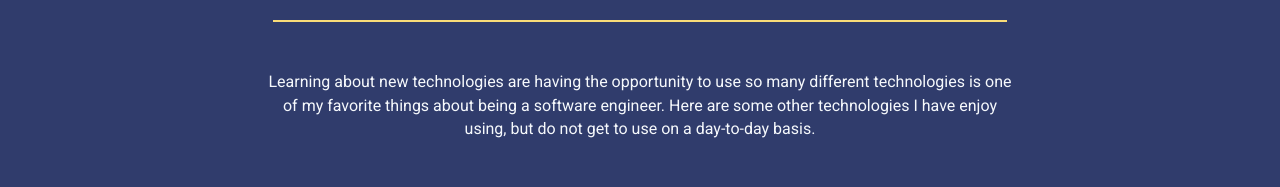
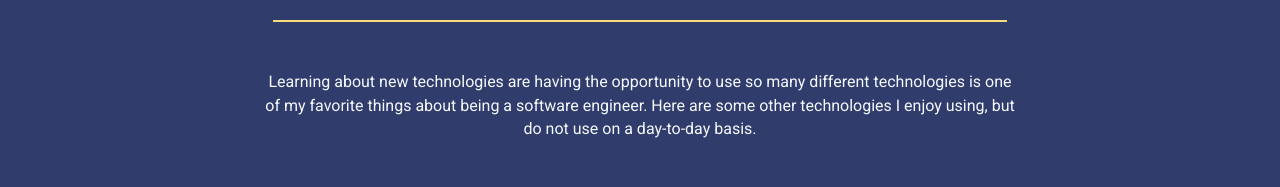
Before and after one commit to ClothierNamedJeremiah/personal-website, a Next.js app: page / in a window 1280 px wide. Shown: the part 2109-2296 px from the top of the page. Built offline with nearby package versions, Linux system fonts and the light colour scheme.

Commit message:
updating verbase of string

```diff
--- a/src/components/Skills.jsx
+++ b/src/components/Skills.jsx
@@ -150,11 +150,11 @@ const Skills = () => (
       </article>
       <div className={styles.separator} />
       <article>
-      <p className={styles.description}>
-        Learning about new technologies are having the opportunity to use so many different
-        technologies is one of my favorite things about being a software engineer. Here are some
-        other technologies I have enjoy using, but do not get to use on a day-to-day basis.
-      </p>
+        <p className={styles.description}>
+          Learning about new technologies are having the opportunity to use so many different
+          technologies is one of my favorite things about being a software engineer. Here are some
+          other technologies I enjoy using, but do not use on a day-to-day basis.
+        </p>
         <ul className={styles['skills-list']}>
           {lessComfortableSkills.map(({
             src, alt, description, className,
```
